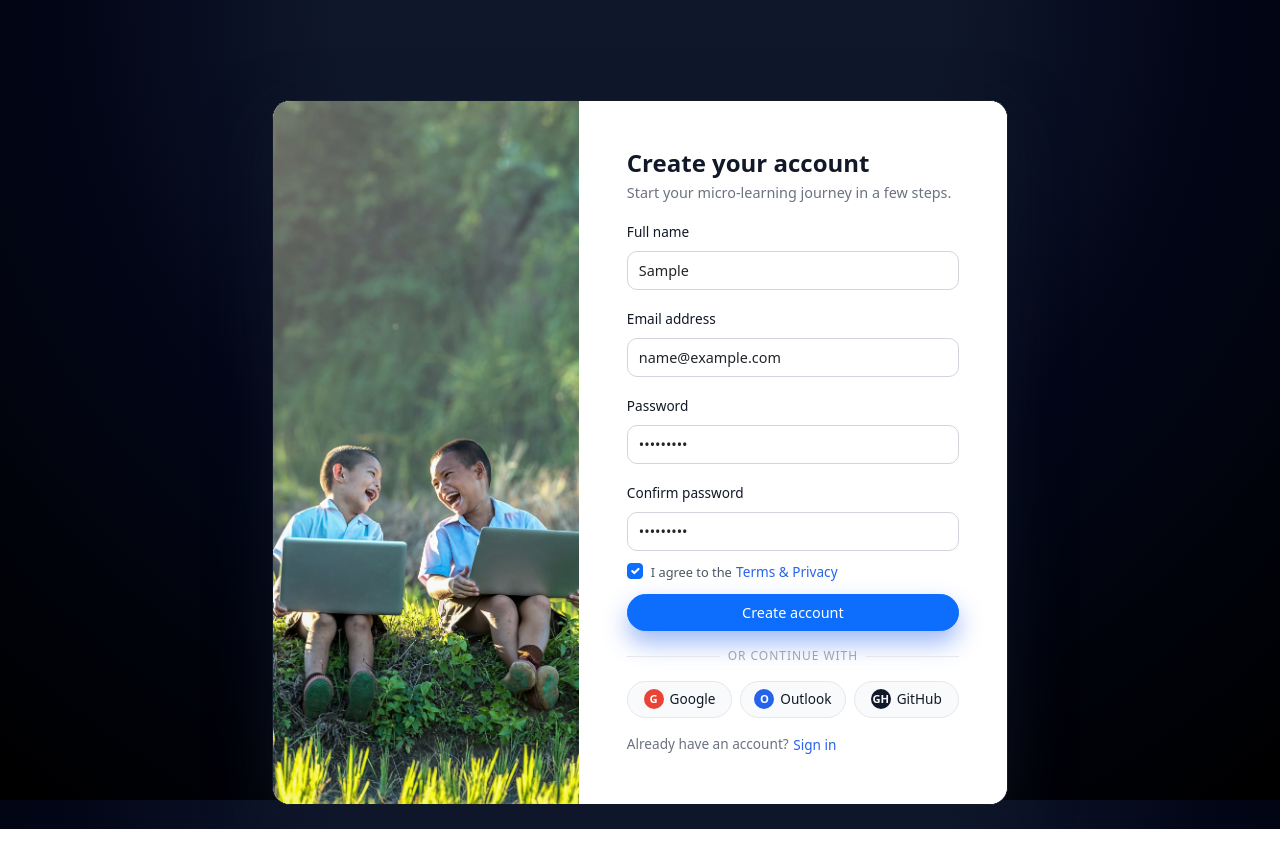
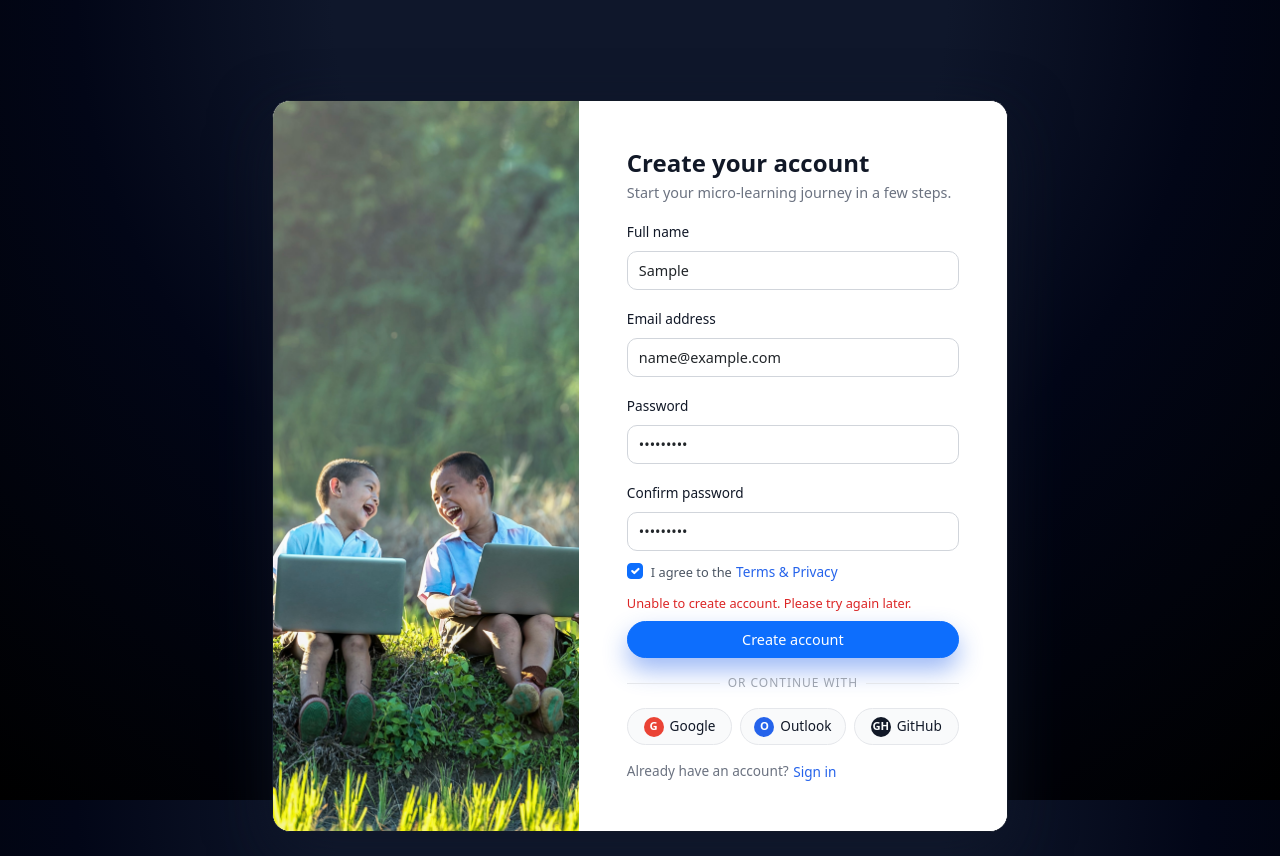
Before and after one commit to RohitKumar2306/SmartLearnings_Frontend, a React (Vite) app: page /signup in a window 1280 px wide. Both pictures are taken after typing "Sample", "name@example.com", "Sample123", "Sample123" into the empty fields and a click on the button "Create account". Before the commit the page ends 829 px from the top, so only its background shows below. Built offline with nearby package versions, Linux system fonts and the light colour scheme; no server answers.

Commit message:
Developed endpoints and logic for registering users

```diff
--- a/src/components/SignUp/SignUp.tsx
+++ b/src/components/SignUp/SignUp.tsx
@@ -10,9 +10,11 @@ export interface SignUpFormValues {
 
 interface SignUpFormProps {
   onSubmit?: (values: SignUpFormValues) => void;
+  loading?: boolean;
+  serverError?: string | null;
 }
 
-const SignUp: React.FC<SignUpFormProps> = ({ onSubmit }) => {
+const SignUp: React.FC<SignUpFormProps> = ({ onSubmit, loading = false, serverError }) => {
   const [values, setValues] = useState<SignUpFormValues>({
     fullName: "",
     email: "",
@@ -150,16 +152,17 @@ const SignUp: React.FC<SignUpFormProps> = ({ onSubmit }) => {
         </div>
       </div>
 
-      {error && (
-        <p className="ls-error-text mb-2">{error}</p>
+      {error || serverError && (
+        <p className="ls-error-text mb-2">{error || serverError}</p>
       )}
 
       {/* Submit */}
       <button
         type="submit"
         className="btn btn-primary w-100 ls-btn-primary"
+        disabled={loading}
       >
-        Create account
+        {loading ? "Creating account..." : "Create account"}
       </button>
     </form>
   );
--- a/src/pages/SignUpPage/SignUpPage.tsx
+++ b/src/pages/SignUpPage/SignUpPage.tsx
@@ -1,10 +1,58 @@
-import React from "react";
+import React, { useContext, useState } from 'react';
 import "./SignUpPage.css"; // reuse the same auth styles
 import SocialLoginButtons from "../../components/LoginButtons/LoginButtons.tsx";
-import SignUp from '../../components/SignUp/SignUp.tsx';
+import SignUp, {SignUpFormValues} from '../../components/SignUp/SignUp.tsx';
 import authSideImg from '../../assets/authside.jpeg';
+import { AppContext } from '../../context/AppContext.tsx';
+import { useNavigate } from 'react-router-dom';
+import toast from 'react-hot-toast';
+import { register } from '../../service/AuthService.ts';
 
 const SignUpPage: React.FC = () => {
+
+  const { setAuthData } = useContext(AppContext);
+  const navigate = useNavigate();
+
+  const [loading, setLoading] = useState(false);
+  const [serverError, setServerError] = useState<string | null>(null);
+
+  const handleSignUp = async (values: SignUpFormValues) => {
+    // this is triggered by the form component
+    setServerError(null);
+
+    setLoading(true);
+    try {
+      const timezone =
+        Intl.DateTimeFormat().resolvedOptions().timeZone || "America/Chicago";
+
+      const response = await register({
+        name: values.fullName,
+        email: values.email,
+        password: values.password,
+        timezone,
+      });
+
+      if (response.status === 201 || response.status === 200) {
+        toast.success("Account created successfully");
+
+        localStorage.setItem("token", response.data.token);
+        localStorage.setItem("role", response.data.role);
+
+        setAuthData(response.data.token, response.data.role);
+        navigate("/dashboard");
+      }
+    } catch (error: any) {
+      console.error(error);
+      const msg =
+        error?.response?.data?.message ||
+        "Unable to create account. Please try again later.";
+      setServerError(msg);
+      toast.error("Unable to create account. Please try again later.");
+    } finally {
+      setLoading(false);
+    }
+  };
+
   return (
     <div className="ls-auth-page">
       <div className="container h-100">
@@ -14,7 +62,7 @@ const SignUpPage: React.FC = () => {
               <div className="row g-0">
                 {/* Left side: brand panel */}
                 <div className="col-md-5 d-none d-md-flex">
-                  <img src={authSideImg} className="side-image" alt="side-image"/>
+                  <img src={authSideImg} className="side-image" alt="side" />
                 </div>
 
                 {/* Right side: sign-up form */}
@@ -27,7 +75,11 @@ const SignUpPage: React.FC = () => {
                       </p>
                     </div>
 
-                    <SignUp />
+                    <SignUp
+                      onSubmit={handleSignUp}
+                      loading={loading}
+                      serverError={serverError}
+                    />
 
                     <SocialLoginButtons />
 
@@ -36,12 +88,14 @@ const SignUpPage: React.FC = () => {
                       <button
                         type="button"
                         className="btn btn-link p-0 ls-auth-link"
+                        onClick={() => navigate("/login")}
                       >
                         Sign in
                       </button>
                     </p>
                   </div>
                 </div>
+                {/* end right */}
               </div>
             </div>
           </div>
```
